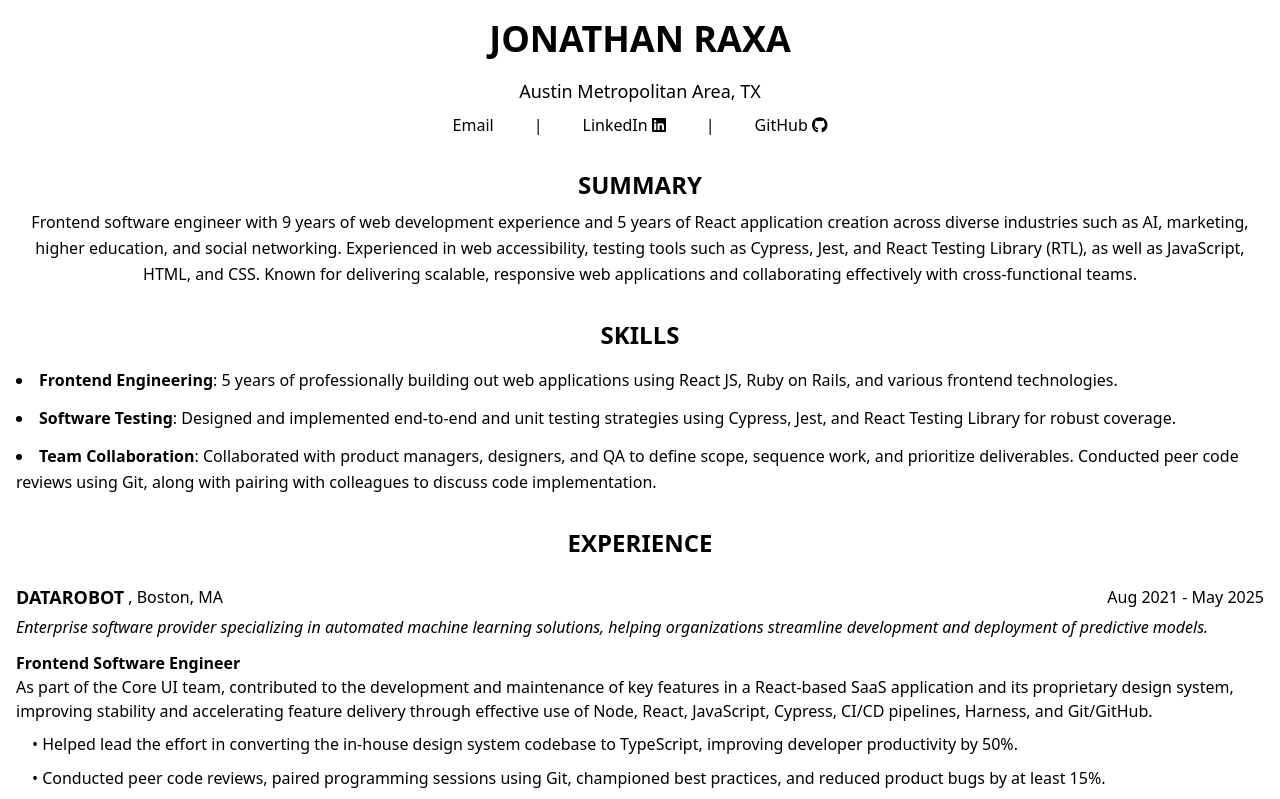
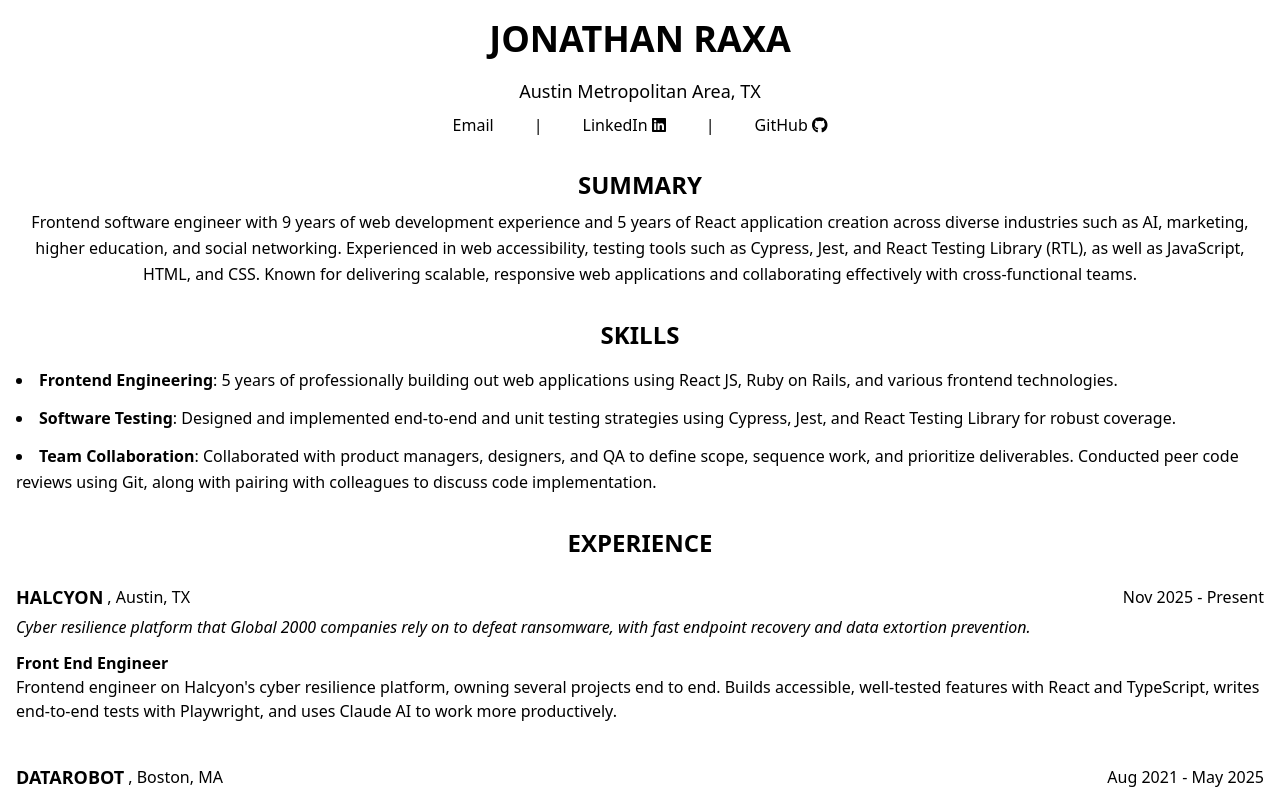
Before and after one commit to jonathanraxa/jonathan-raxa-v2, a React (Vite) app: page /resume in a window 1280 px wide. Shown: the top 799 px of the page. Built offline with nearby package versions, Linux system fonts and the light colour scheme.

Commit message:
Add Halcyon to experience
- Add Halcyon (Front End Engineer, Nov 2025 – Present) with
  company summary, position summary, logo, and brand color
- Support an optional light-background logo for the detail drawer

```diff
--- a/src/components/experience/experience-hero.tsx
+++ b/src/components/experience/experience-hero.tsx
@@ -14,6 +14,7 @@
   const {
     backgroundColor,
     companyLogo,
+    companyLogoOnLight,
     company,
     positionSummary,
     start,
@@ -31,7 +32,7 @@
           <div className="flex flex-col sm:flex-row items-start justify-start gap-4 sm:gap-6 md:gap-8">
             <div className="w-full sm:w-auto flex justify-center sm:justify-start">
               <img
-                src={companyLogo}
+                src={companyLogoOnLight ?? companyLogo}
                 alt={`${company} logo`}
                 className="max-w-[150px] sm:max-w-[200px] w-full object-contain"
               />
--- a/src/data/experience-data.ts
+++ b/src/data/experience-data.ts
@@ -4,6 +4,8 @@
 import lqdigital from "@/assets/img/companies/lq-logo.svg";
 import gapinc from "@/assets/img/companies/gaplogo.svg";
 import datarobot from "@/assets/img/companies/datarobot.svg";
+import halcyon from "@/assets/img/companies/halcyon.svg";
+import halcyonDarkText from "@/assets/img/companies/halcyon-dark-text.svg";
 
 // Years of experience, calculated so the site never goes stale
 const WEB_DEV_START_YEAR = 2016;
@@ -29,6 +31,22 @@
   ],
   companyLogo: sfsuLogo,
   backgroundColor: "#2b286e",
+};
+
+export const halcyonExperienceData: ExperienceData = {
+  company: "Halcyon",
+  location: "Austin, TX",
+  companySummary:
+    "Cyber resilience platform that Global 2000 companies rely on to defeat ransomware, with fast endpoint recovery and data extortion prevention.",
+  positionSummary:
+    "Frontend engineer on Halcyon's cyber resilience platform, owning several projects end to end. Builds accessible, well-tested features with React and TypeScript, writes end-to-end tests with Playwright, and uses Claude AI to work more productively.",
+  title: "Front End Engineer",
+  start: "Nov 2025",
+  end: "Present",
+  duties: [],
+  companyLogo: halcyon,
+  companyLogoOnLight: halcyonDarkText,
+  backgroundColor: "#003058",
 };
 
 export const dataRobotExperienceData: ExperienceData = {
@@ -106,6 +124,7 @@
 };
 
 export const allExperiences: ExperienceData[] = [
+  halcyonExperienceData,
   dataRobotExperienceData,
   plmExperienceData,
   gapExperienceData,
--- a/src/types/index.ts
+++ b/src/types/index.ts
@@ -8,6 +8,8 @@
   end: string;
   duties: string[];
   companyLogo: string;
+  // Optional version of the logo for the white card in the detail drawer
+  companyLogoOnLight?: string;
   backgroundColor: string;
 }
 
```
Also changed, not shown: src/assets/img/companies/halcyon-dark-text.svg (added), src/assets/img/companies/halcyon.svg (added).
